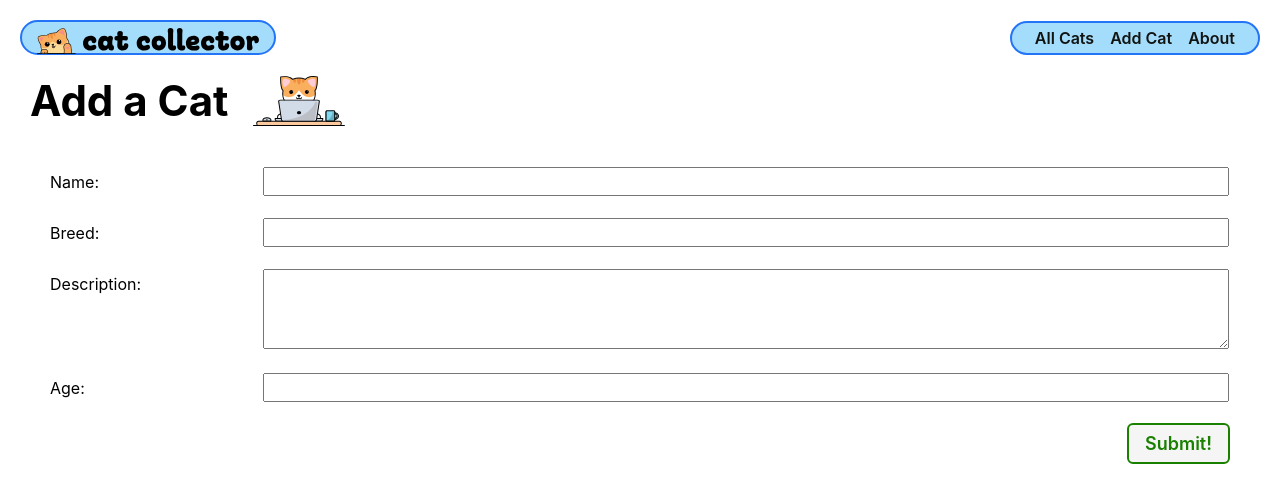
After one commit to gabvint/django-crud-app-cat-collector, a Django app: page /cats/create/ in a window 1280 px wide. The commit adds this page. Shown: the top 503 px of the page. Run offline with Django 5.2, Linux system fonts and the light colour scheme.

Commit message:
form added

```diff
--- /dev/null
+++ b/main_app/static/css/form.css
@@ -0,0 +1,39 @@
+.form-container {
+    display: flex;
+    flex-direction: column;
+    width: 100%;
+  }
+
+  table {
+    padding: 0 40px;
+    width: 100%;
+    border-spacing: 0 20px;
+  }
+
+  th {
+    text-align: left;
+    padding: 6px 20px 0 0;
+    font-weight: normal;
+    vertical-align: top;
+    font-size: var(--font-reg);
+  }
+
+  td {
+    max-width: 60%;
+  }
+
+  td > * {
+    width: 100%;
+    padding: 2px 4px;
+    font-size: var(--font-l);
+  }
+
+  td > textarea {
+    height: calc(4 * var(--font-l) + 8px);
+    font-family: inherit;
+  }
+
+  .btn {
+    align-self: flex-end;
+    margin-right: 40px;
+  }
--- a/main_app/templates/base.html
+++ b/main_app/templates/base.html
@@ -23,6 +23,7 @@
       <nav>
         <ul>
           <li><a href="{% url 'cat_index' %}">All Cats</a></li>
+          <li><a href="{% url 'cat-create' %}">Add Cat</a></li>
           <li><a href="{% url 'about' %}">About</a></li>
         </ul>
       </nav>
--- /dev/null
+++ b/main_app/templates/main_app/cat_form.html
@@ -0,0 +1,21 @@
+{% extends 'base.html' %}
+{% load static %}
+{% block head %}
+<link rel="stylesheet" href="{% static 'css/form.css' %}" />
+{% endblock %}
+{% block content %}
+
+<div class="page-header">
+  <h1>Add a Cat</h1>
+  <img src="{% static 'images/nerd-cat.svg' %}" alt="A cat using a computer" />
+</div>
+
+<form action="" method="post" class="form-container">
+  {% csrf_token %}
+  <table>
+    {{ form.as_table }}
+  </table>
+  <button type="submit" class="btn submit">Submit!</button>
+</form>
+
+{% endblock %}
--- a/main_app/urls.py
+++ b/main_app/urls.py
@@ -7,4 +7,5 @@ urlpatterns = [
     path('about/', views.about, name='about'),
     path('cats/', views.cat_index, name='cat_index'),
     path('cats/<int:cat_id>/', views.cat_detail, name='cat-detail'),
+    path('cats/create/', views.CatCreate.as_view(), name='cat-create'),
 ]
--- a/main_app/views.py
+++ b/main_app/views.py
@@ -1,7 +1,12 @@
 from django.shortcuts import render
 from django.http import HttpResponse
+from django.views.generic.edit import CreateView
 from .models import Cat
 
+
+class CatCreate(CreateView):
+    model = Cat
+    fields = ['name', 'breed', 'description', 'age']
 
 # Create your views here.
 
```
